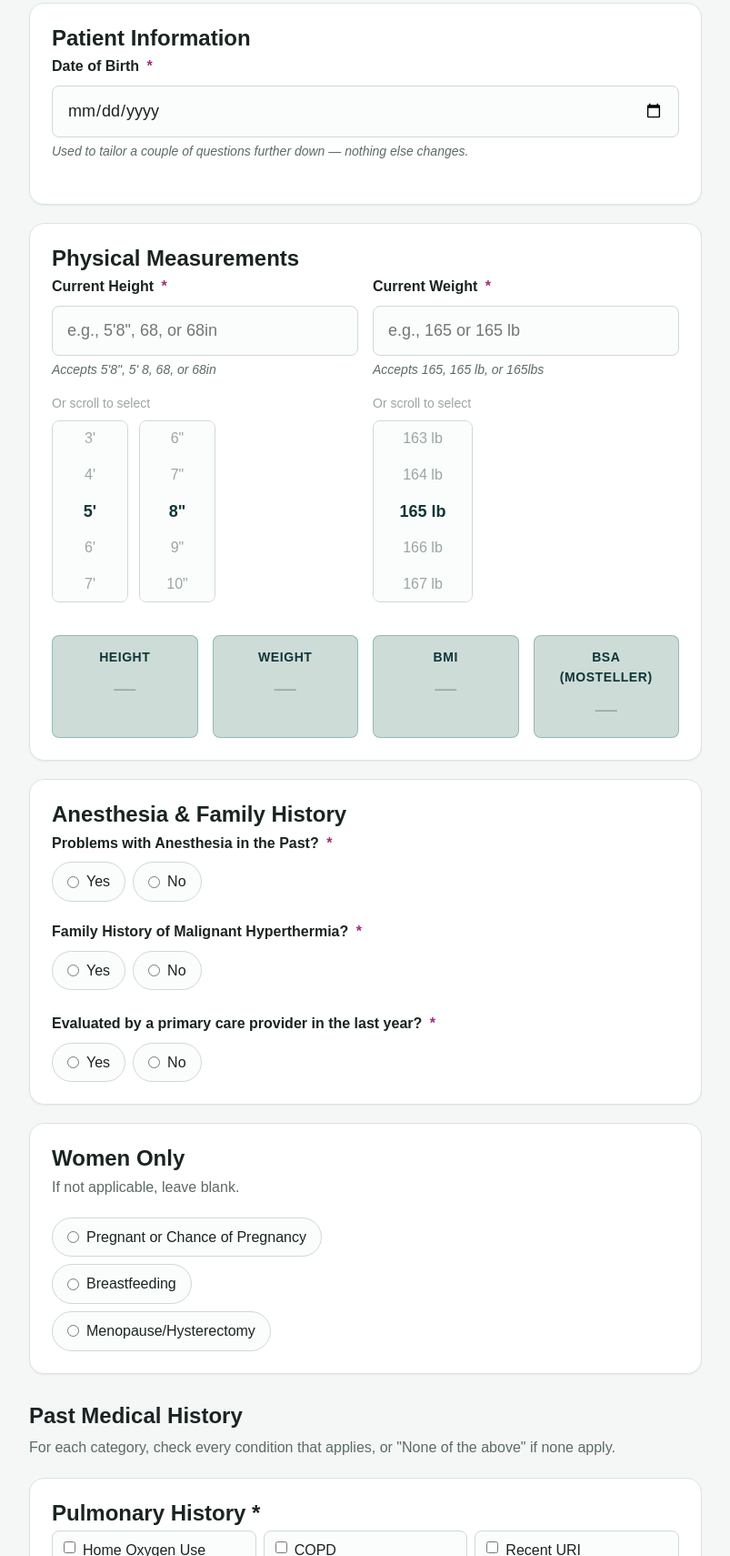
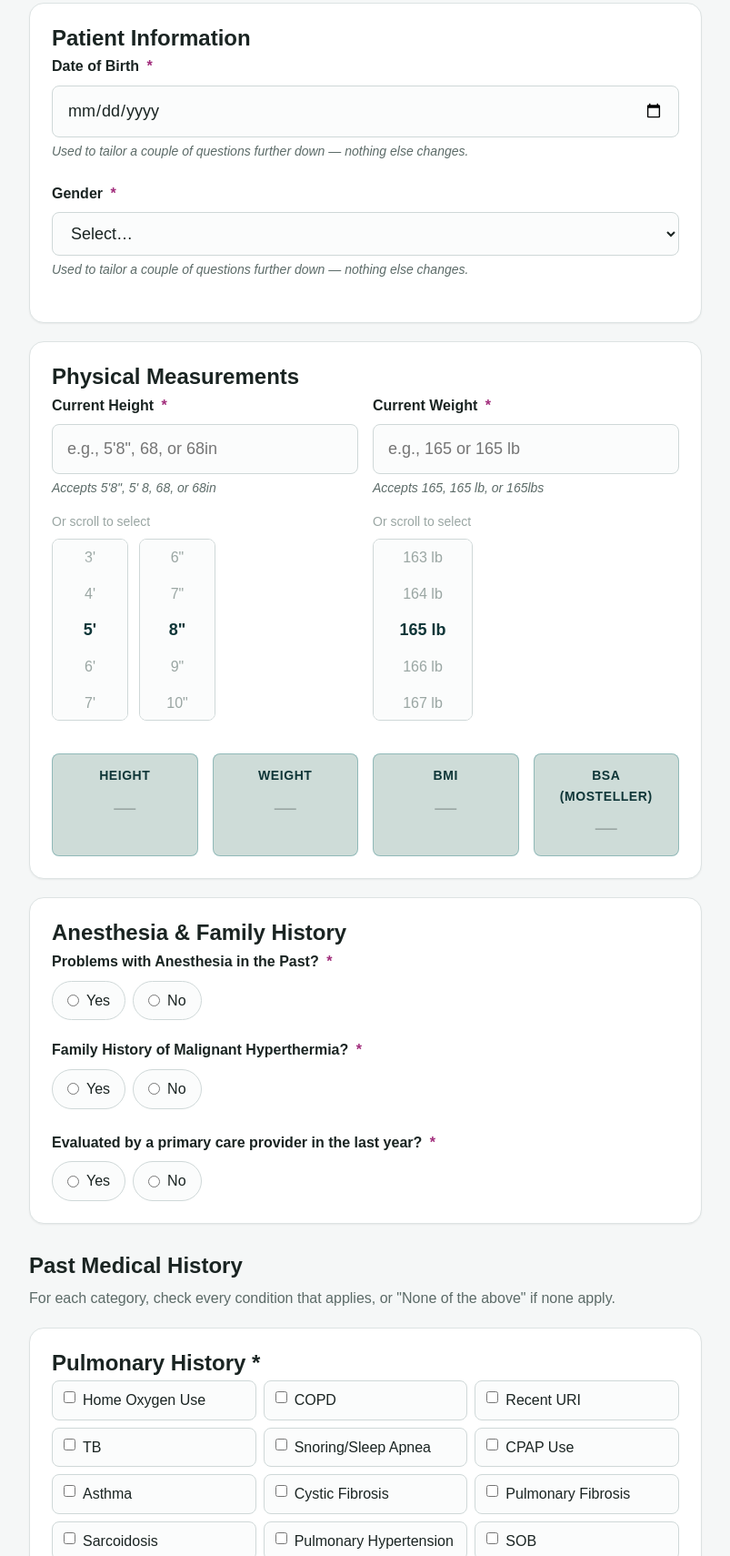
Before and after one commit to chuckandmichellemix/maps-preanesthesia-review, a plain HTML site: page index.html in a window 1280 px wide. Shown: the part 446-2156 px from the top of the page at 91% size, without its empty margins (238-1041 px from the left). Drawn offline with Linux system fonts and the light colour scheme; a web font is replaced by a local one.

Commit message:
Add Gender field to Patient Information; gate Women Only section on age >=12 AND gender=Female

```diff
--- a/index.html
+++ b/index.html
@@ -57,6 +57,16 @@
         <input class="input" type="date" id="dob" name="date_of_birth" required>
         <span class="field__hint" id="dob-hint">Used to tailor a couple of questions further down — nothing else changes.</span>
         <span class="age-banner is-empty" id="age-banner"></span>
+      </div>
+      <div class="field">
+        <label class="field__label" for="gender">Gender <span class="req">*</span></label>
+        <select class="input" id="gender" name="gender" required>
+          <option value="">Select…</option>
+          <option value="Female">Female</option>
+          <option value="Male">Male</option>
+          <option value="Other">Other</option>
+        </select>
+        <span class="field__hint">Used to tailor a couple of questions further down — nothing else changes.</span>
       </div>
       <div class="field-row" data-age-scope="pediatric" hidden id="parent-guardian-field">
         <div class="field">
--- a/js/paq.js
+++ b/js/paq.js
@@ -6,12 +6,24 @@
 /* ---------- Date of Birth -> age (adult/pediatric flag) ---------- */
 (function () {
   const dob = document.getElementById('dob');
+  const genderSelect = document.getElementById('gender');
   const banner = document.getElementById('age-banner');
   const guardianField = document.getElementById('parent-guardian-field');
   const guardianInput = document.getElementById('parent_guardian_name');
   const guardianPhoneInput = document.getElementById('parent_guardian_phone');
   const womenOnlySection = document.getElementById('women-only-section');
   if (!dob) return;
+
+  function updateWomenOnlyVisibility(age) {
+    if (!womenOnlySection) return;
+    const isFemale = genderSelect && genderSelect.value === 'Female';
+    const eligible = age !== null && age >= 12 && isFemale;
+    womenOnlySection.hidden = !eligible;
+    if (!eligible) {
+      const radios = womenOnlySection.querySelectorAll('input[name="women_only_status"]');
+      radios.forEach(function (r) { r.checked = false; });
+    }
+  }
 
   /* Generic helper for [data-age-scope="..."] groups that aren't a plain
      field (e.g. checklist items): shows/hides matching elements, and when
@@ -56,7 +68,7 @@
         if (guardianInput) guardianInput.removeAttribute('required');
         if (guardianPhoneInput) guardianPhoneInput.removeAttribute('required');
       }
-      if (womenOnlySection) womenOnlySection.hidden = false;
+      updateWomenOnlyVisibility(null);
       setAgeScopeVisible('pulm-under12', false);
       setAgeScopeVisible('pulm-12plus', false);
       return;
@@ -86,14 +98,7 @@
       }
     }
 
-    if (womenOnlySection) {
-      const hideWomenOnly = age < 12;
-      womenOnlySection.hidden = hideWomenOnly;
-      if (hideWomenOnly) {
-        const radios = womenOnlySection.querySelectorAll('input[name="women_only_status"]');
-        radios.forEach(function (r) { r.checked = false; });
-      }
-    }
+    updateWomenOnlyVisibility(age);
 
     setAgeScopeVisible('pulm-under12', age < 12);
     setAgeScopeVisible('pulm-12plus', age >= 12);
@@ -103,6 +108,7 @@
 
   dob.addEventListener('change', apply);
   dob.addEventListener('input', apply);
+  if (genderSelect) genderSelect.addEventListener('change', apply);
   apply();
 })();
 
```
